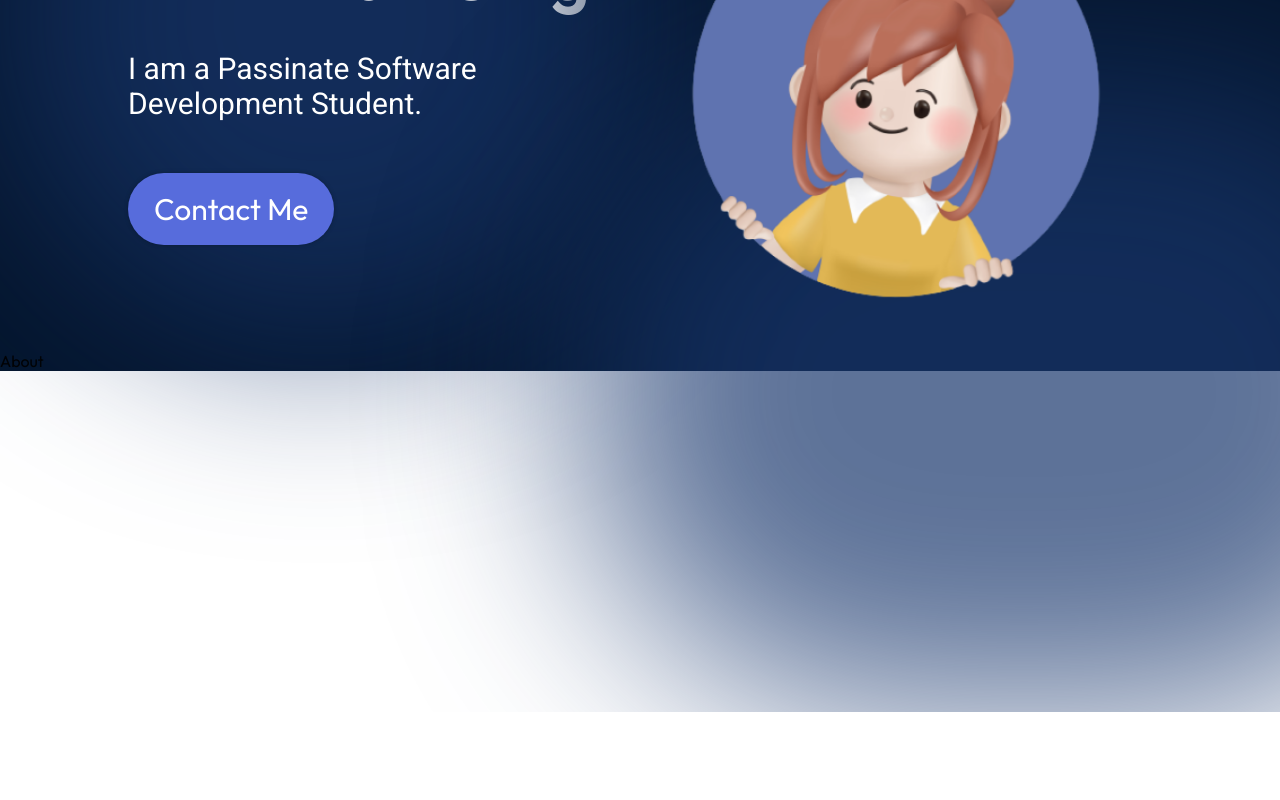
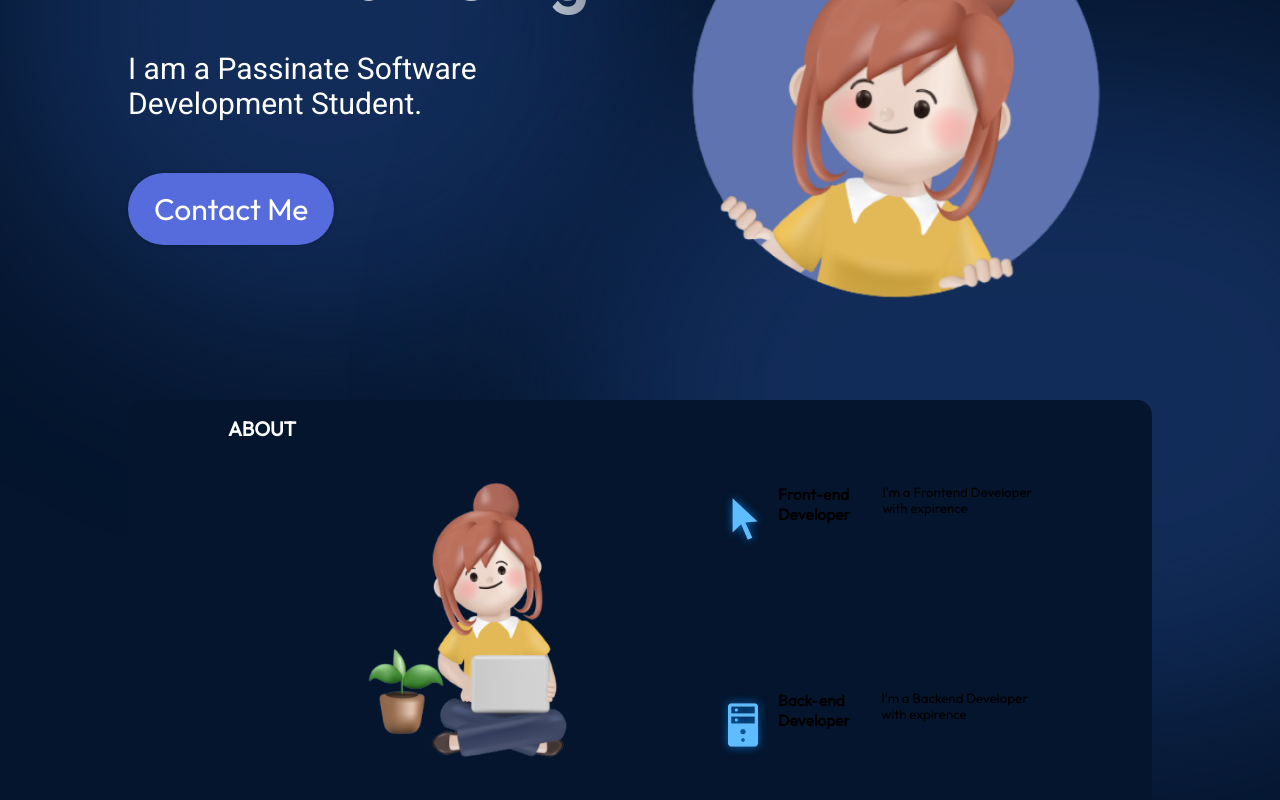
Before and after one commit to Aman-Siingh/portfolio-reactjs, a React (Vite) app: page / in a window 1280 px wide. Shown: the part 324-1124 px from the top of the page. Before the commit the page ends 1036 px from the top, so only its background shows below. Built offline with nearby package versions, Linux system fonts and the light colour scheme.

Commit message:
about section added

```diff
--- a/src/componets/About/About.jsx
+++ b/src/componets/About/About.jsx
@@ -1,7 +1,28 @@
 import React from 'react'
+import { getImageUrl } from '../../utils'
+import styles from "./About.module.css"
 
 export default function About() {
   return (
-    <div>About</div>
+    <section className={styles.container}>
+      <sub className={styles.subSection}>
+      <h1 className={styles.title}>ABOUT</h1>
+      <img src={getImageUrl("about/aboutImage.png")} alt="About Image" className={styles.aboutImg} />
+      <div className={styles.content}>
+          <ul className={styles.skillSection}>
+            <li className={styles.skill}>
+              <img src={getImageUrl("about/cursorIcon.png")} alt="" />
+              <h3>Front-end Developer</h3>
+              <p>I'm a Frontend Developer with expirence </p>
+            </li>
+            <li className={styles.skill}>
+              <img src={getImageUrl("about/serverIcon.png")} alt="" />
+              <h3>Back-end Developer</h3>
+              <p>I'm a Backend Developer with expirence </p>
+            </li>
+          </ul>
+      </div>
+      </sub>
+    </section>
   )
 }
--- /dev/null
+++ b/src/componets/About/About.module.css
@@ -0,0 +1,44 @@
+@import "../../vars.css";
+
+.container{
+    position: relative;
+    display: flex;
+    align-items: center;
+    justify-content: space-between;
+    margin-top: 49px;
+    z-index: 1;
+    margin-right: 10%;
+    margin-left: 10%;
+}
+
+.subSection{
+    position: relative;
+    display: flex;
+    background-color: var(--color-bg);
+    border-radius: 15px;
+    padding: 16px 100px;
+}
+
+.title{
+    font-family: var(--text-roboto);
+    color: var(--color-text);
+}
+
+.aboutImg{
+    width: 50%;
+}
+
+.content{
+    position: relative;
+    display: flex;
+}
+
+.skillSection{
+    display: flex;
+    flex-direction:column;
+    justify-content: space-around;
+}
+
+.skill{
+    display: flex;
+}
```
Also changed, not shown: src/componets/About/About.modules.css (deleted).
